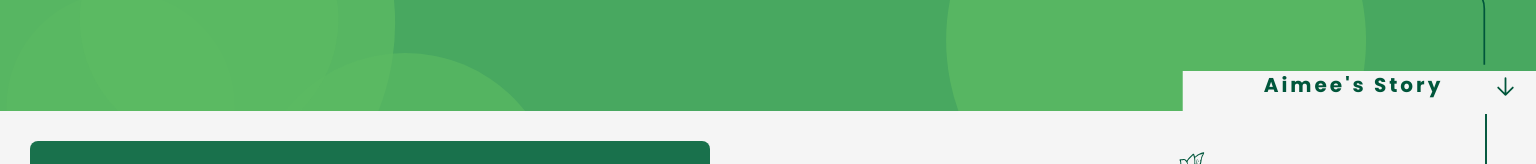
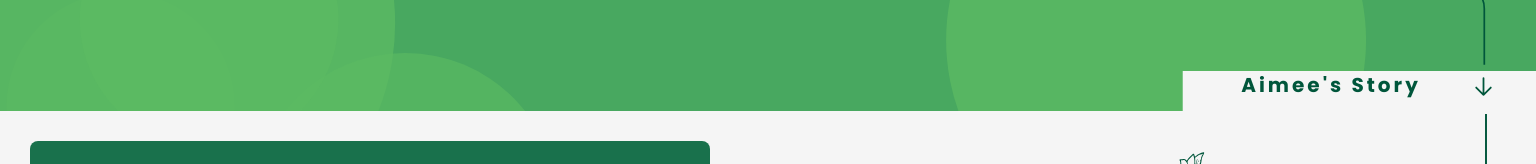
Before and after one commit to Tybenson0/AimeeOkiFoundation, a website built with Parcel: page index.html in a window 1536 px wide. Shown: the part 705-869 px from the top of the page. Built offline with nearby package versions, Linux system fonts and the light colour scheme.

Commit message:
aimee's story fix

```diff
--- a/css/main.css
+++ b/css/main.css
@@ -1873,7 +1873,7 @@ left: 4rem;
   font-size: 2rem;
 }
 .next-page {
-  right: 2rem;
+  left: -2rem;
   top: -4.75rem;
   width: 30rem;
   gap: 5rem;
```
